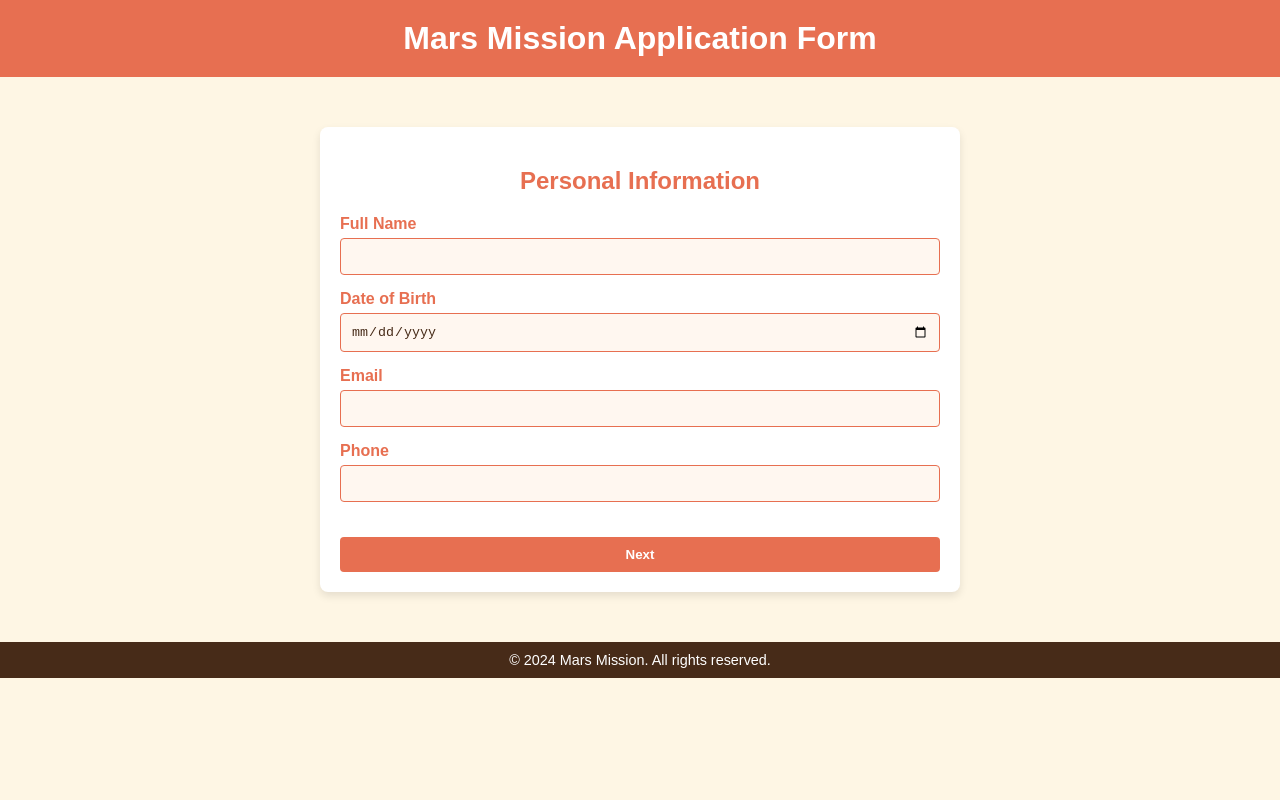
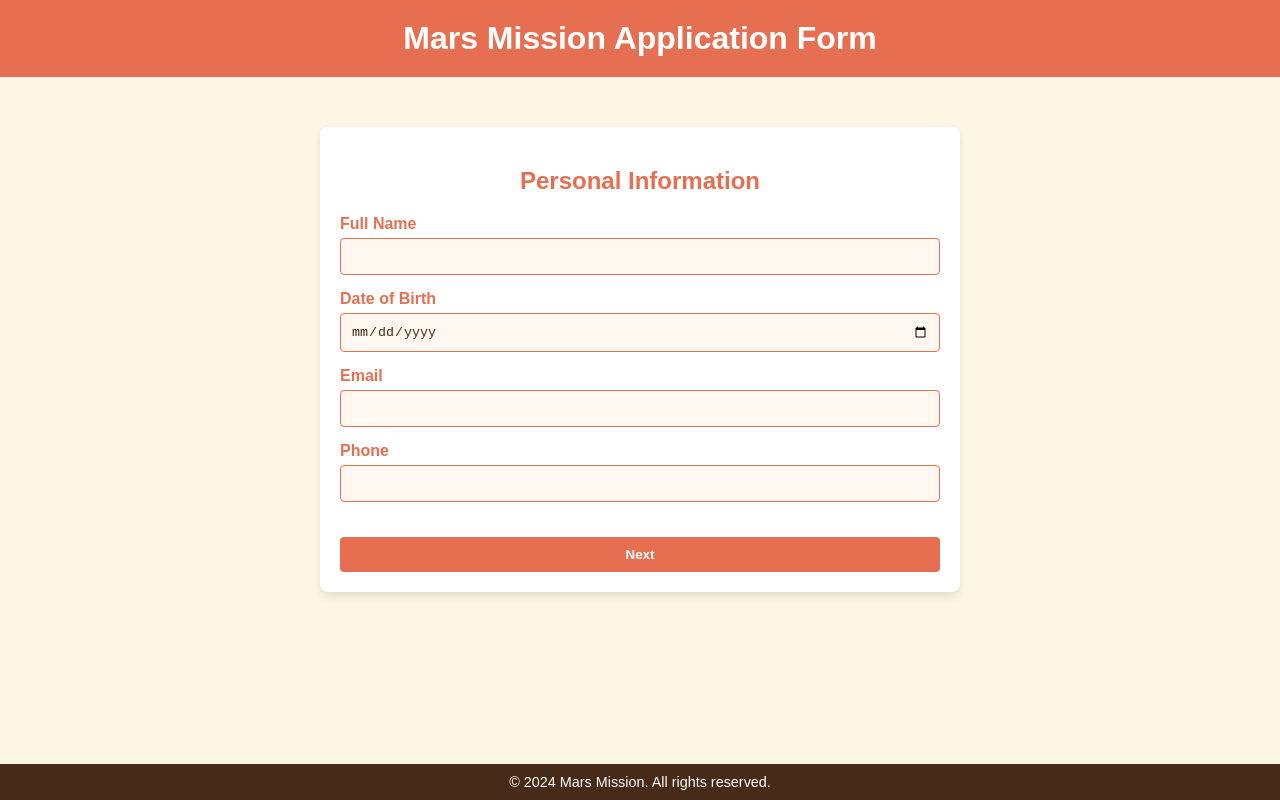
Before and after one commit to oleksandra-o/mars-visit-application, a React (Create React App) app: page / in a window 1280 px wide. Built offline with nearby package versions, Linux system fonts and the light colour scheme.

Commit message:
updated css file for footer styling

```diff
--- a/src/App.css
+++ b/src/App.css
@@ -153,3 +153,29 @@ input[type="checkbox"] {
   margin: 0;
   font-size: 0.9rem;
 }
+
+body, html {
+  height: 100%;
+  margin: 0;
+  display: flex;
+  flex-direction: column;
+}
+
+.app-container {
+  display: flex;
+  flex-direction: column;
+  min-height: 100vh;
+}
+
+main {
+  flex: 1;
+}
+
+.app-footer {
+  background-color: #472b18;
+  color: #ffffff;
+  text-align: center;
+  padding: 10px 0;
+  margin-top: auto; /* Ensures the footer sticks to the bottom */
+  width: 100%;
+}
```
